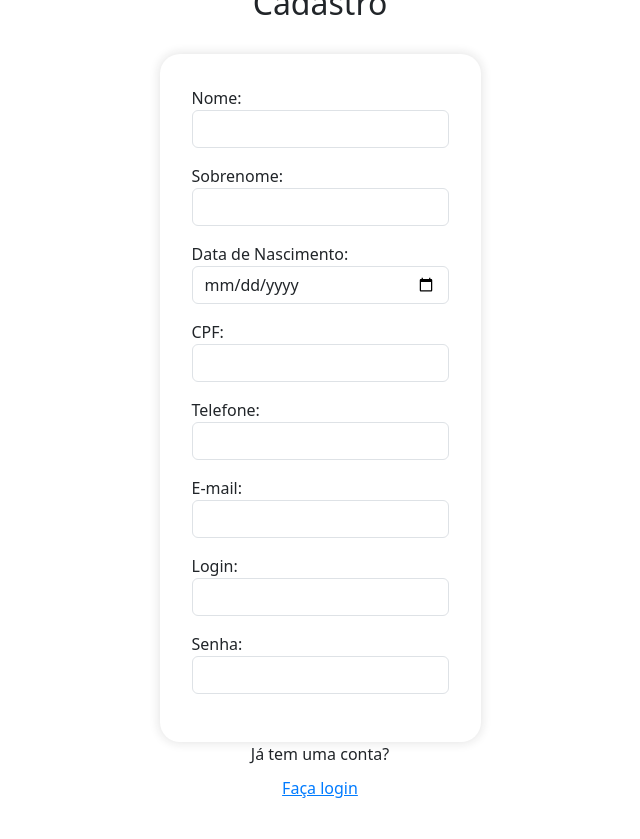
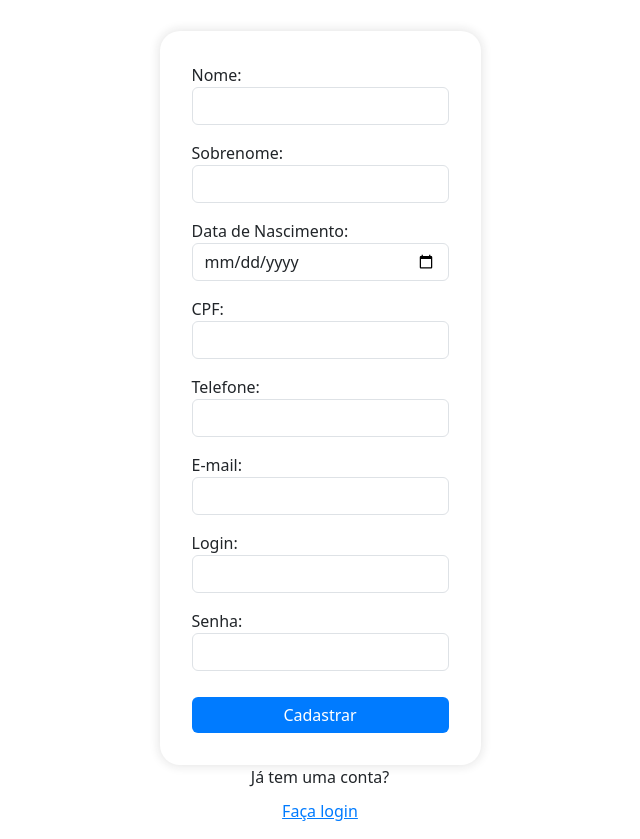
Before and after one commit to Falcao1303/ecommerceProject, an Angular app in the folder ecommerce-angular+node/frontend/: page /cadastro in a window 1280 px wide. Shown: the whole page, without its empty margins (320-960 px from the left). Before the commit the page ends 816 px from the top, so only its background shows below. Built offline with nearby package versions, Linux system fonts and the light colour scheme.

Commit message:
ajustando form

```diff
--- a/ecommerce-angular+node/frontend/src/app/components/tela-cadastro/tela-cadastro.component.html
+++ b/ecommerce-angular+node/frontend/src/app/components/tela-cadastro/tela-cadastro.component.html
@@ -38,7 +38,7 @@
           <label for="Senha">Senha:</label>
           <input type="password" class="form-control" id="senha" name="Senha" [(ngModel)]="registerForm.Senha" #password="ngModel">
         </div>
-        <!-- <button type="submit" class="btn btn-primary btn-block" [disabled]="registerForm.invalid" (click)="cadastrarUsuario()">Cadastrar</button> -->
+        <button type="submit" class="btn btn-primary btn-block" [disabled]="registerForm.invalid" (click)="cadastrarUsuario()">Cadastrar</button>
       </form>
       <p class="text-center">Já tem uma conta? <a routerLink="/login">Faça login</a></p>
     </div>
--- a/ecommerce-angular+node/frontend/src/app/components/tela-cadastro/tela-cadastro.component.ts
+++ b/ecommerce-angular+node/frontend/src/app/components/tela-cadastro/tela-cadastro.component.ts
@@ -1,6 +1,7 @@
 import { Component, OnInit } from '@angular/core';
 import { UserRegister } from '../../models/user-register.model'
 import { AuthService } from '../../services/auth.service';
+import { FormBuilder, FormGroup, Validators } from '@angular/forms';
 
 @Component({
   selector: 'app-tela-cadastro',
--- a/ecommerce-angular+node/frontend/src/app/models/user-register.model.ts
+++ b/ecommerce-angular+node/frontend/src/app/models/user-register.model.ts
@@ -8,5 +8,6 @@ export class UserRegister {
       public Login = '',
       public Senha = '',
       public Email= "",
+      public invalid = false
     ) { }
   }
```
